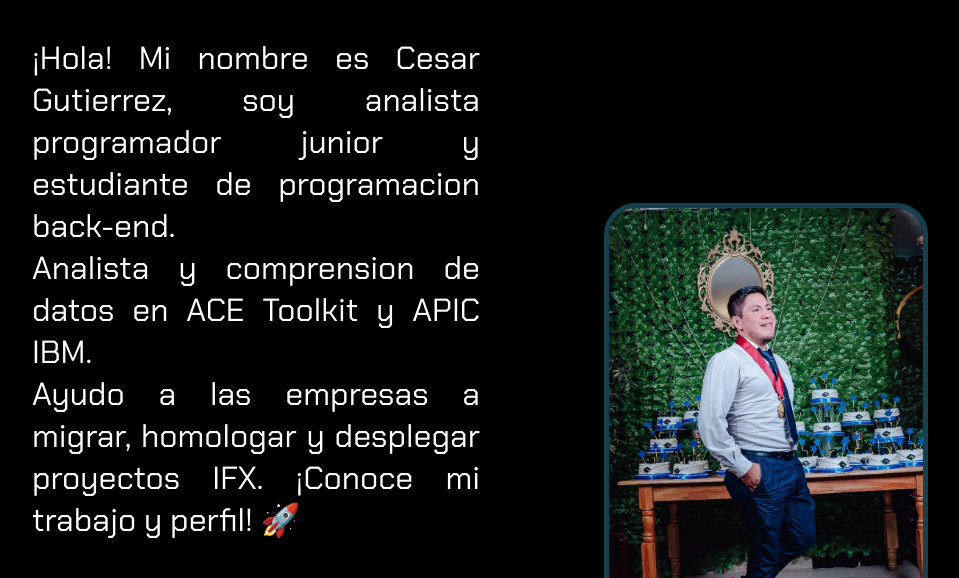
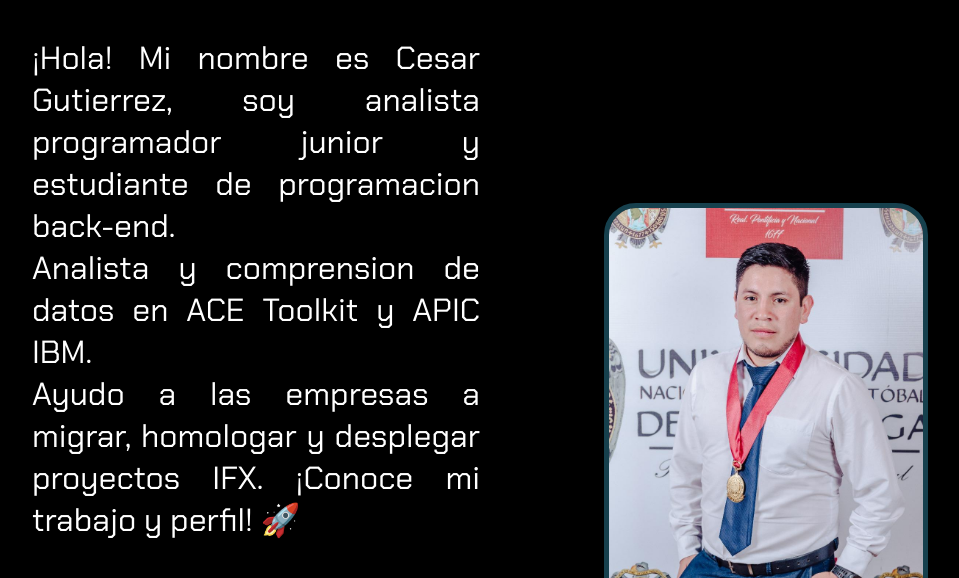
Before and after one commit to GutierrezCesar/Mi-portafolio, a plain HTML site: page curriculum_vitae.html in a window 1280 px wide. Shown: the part 172-750 px from the top of the page, without its empty margins (160-1119 px from the left). Drawn offline with nearby package versions, Linux system fonts and the light colour scheme; a web font is replaced by a local one.

Commit message:
Mejorando codigo

```diff
--- a/curriculum_vitae.html
+++ b/curriculum_vitae.html
@@ -39,7 +39,7 @@
                 </a>
             </div>
         </section>
-        <img class="foto_personal" src="/img/Cesar Gutierrez.jpeg" alt="Cesar Gutierrez">
+        <img class="foto_personal" src="/img/Mi personal_2.jpeg" alt="Cesar Gutierrez">
     </main>
     <footer class="footer">
         <p>Developed by Cesar Gutierrez</p>
```
Also changed, not shown: img/Mi personal_2.jpeg (added).
